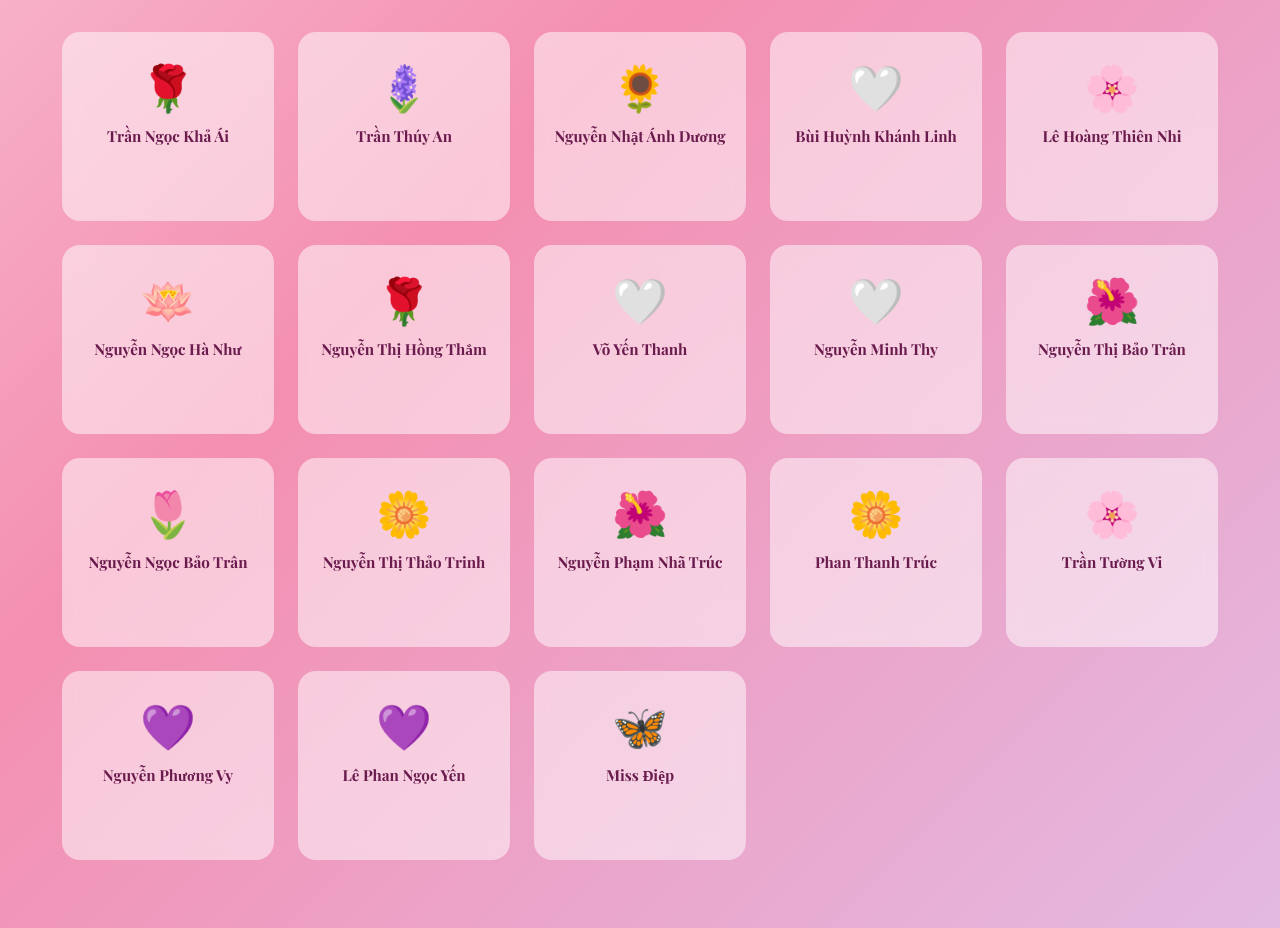
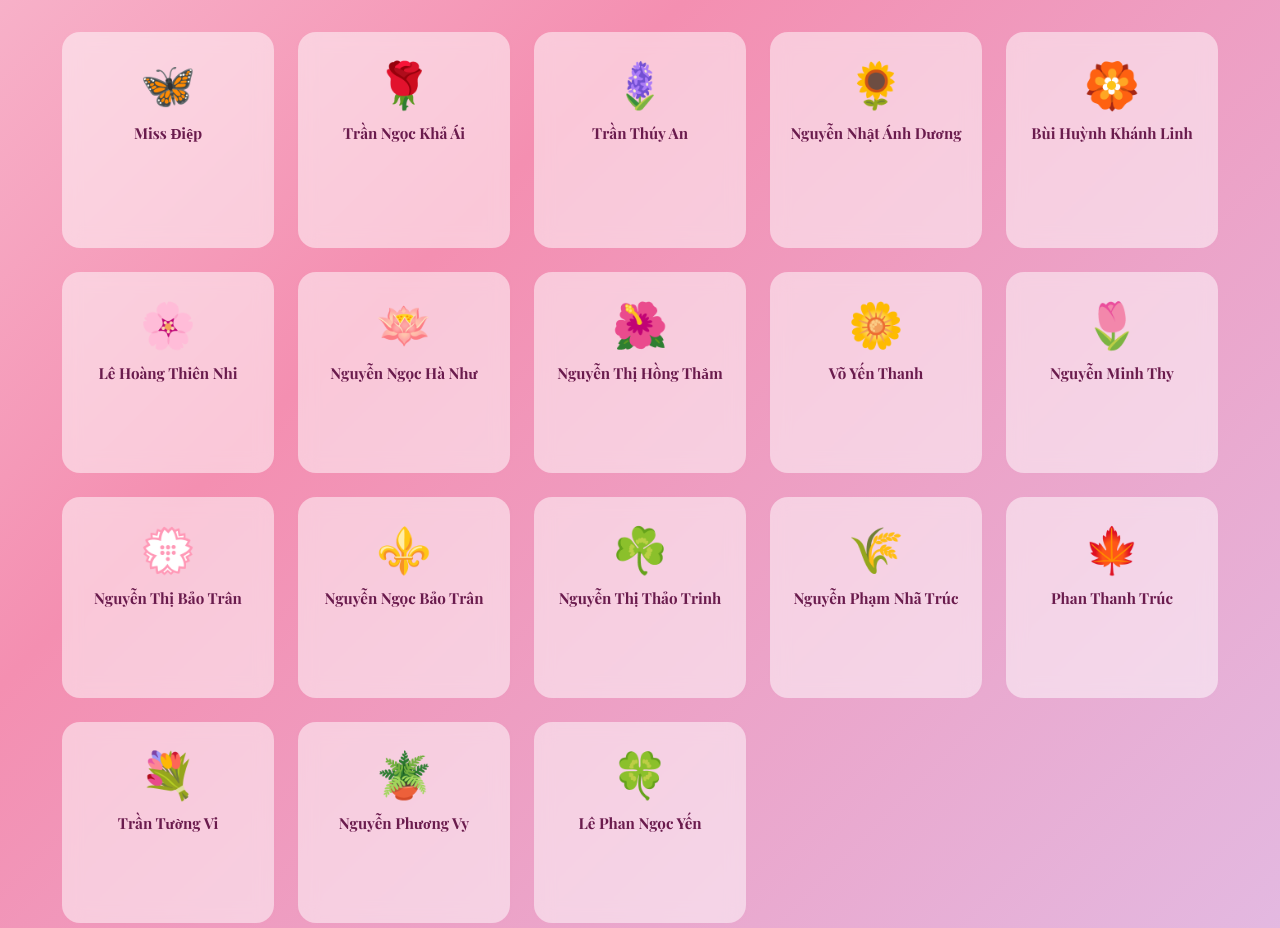
Before and after one commit to HIEUYT2/WEBCHINH8-3, a plain HTML site: page index.html in a window 1280 px wide. Shown: the part 1040-1968 px from the top of the page. Drawn offline with nearby package versions, Linux system fonts and the light colour scheme; a web font is replaced by a local one.

Commit message:
first commit2

```diff
--- a/index.html
+++ b/index.html
@@ -360,7 +360,13 @@
             background: rgba(255,255,255,0.8);
         }
 
-        .member-avatar { font-size: 2.8rem; margin-bottom: 10px; display: block; animation: float 3s ease-in-out infinite; }
+        .member-avatar {
+            font-size: 2.8rem;
+            margin-bottom: 10px;
+            display: block;
+            animation: float 3s ease-in-out infinite;
+            font-family: "Apple Color Emoji", "Segoe UI Emoji", "Noto Color Emoji", sans-serif;
+        }
         .member-name { font-family: 'Playfair Display', serif; font-size: 0.95rem; font-weight: 700; color: #6a1b4d; margin-bottom: 6px; }
         .member-wish { font-size: 0.78rem; color: #ad1457; font-weight: 500; opacity: 0; transform: translateY(10px); transition: all 0.3s ease; }
         .member-card:hover .member-wish { opacity: 1; transform: translateY(0); }
@@ -1095,58 +1101,59 @@
 
     // 18 thành viên nữ
     const members = [
-        "Trần Ngọc Khả Ái", "Trần Thúy An", "Nguyễn Nhật Ánh Dương",
-        "Bùi Huỳnh Khánh Linh", "Lê Hoàng Thiên Nhi", "Nguyễn Ngọc Hà Như",
-        "Nguyễn Thị Hồng Thắm", "Võ Yến Thanh", "Nguyễn Minh Thy",
-        "Nguyễn Thị Bảo Trân", "Nguyễn Ngọc Bảo Trân", "Nguyễn Thị Thảo Trinh",
-        "Nguyễn Phạm Nhã Trúc", "Phan Thanh Trúc", "Trần Tường Vi",
-        "Nguyễn Phương Vy", "Lê Phan Ngọc Yến", "Miss Điệp"
+        "Miss Điệp", "Trần Ngọc Khả Ái", "Trần Thúy An",
+        "Nguyễn Nhật Ánh Dương", "Bùi Huỳnh Khánh Linh", "Lê Hoàng Thiên Nhi",
+        "Nguyễn Ngọc Hà Như", "Nguyễn Thị Hồng Thắm", "Võ Yến Thanh",
+        "Nguyễn Minh Thy", "Nguyễn Thị Bảo Trân", "Nguyễn Ngọc Bảo Trân",
+        "Nguyễn Thị Thảo Trinh", "Nguyễn Phạm Nhã Trúc", "Phan Thanh Trúc",
+        "Trần Tường Vi", "Nguyễn Phương Vy", "Lê Phan Ngọc Yến"
     ];
 
-    const avatarEmojis = ["🌹","🪻","🌻","🤍","🌸","🪷","🌹","🤍","🤍","🌺","🌷","🌼","🌺","🌼","🌸","💜","💜","🦋"];
-
-    // Hoa tượng trưng cho từng thành viên
+    // Icon hoa/cây cỏ riêng cho từng bạn/cô, mỗi người 1 icon
+    const avatarEmojis = ["🦋","🌹","🪻","🌻","🏵️","🌸","🪷","🌺","🌼","🌷","💮","⚜️","☘️","🌾","🍁","💐","🪴","🍀"];
+
+    // Phân tích tên + lời chúc ngắn hiển thị dưới tên
     const memberFlowerNotes = [
-        "🌹 Hoa hồng phấn • Ngọt ngào, đáng yêu, dịu dàng",
-        "🪻 Hoa oải hương • Dịu nhẹ, bình yên, thanh thúy",
-        "🌻 Hoa hướng dương • Rực rỡ, tỏa sáng",
-        "🤍 Hoa linh lan • Tinh khiết, mang lại may mắn",
-        "🌸 Hoa anh đào • Nhẹ nhàng, tinh tế, trong sáng",
-        "🪷 Hoa sen • Thanh cao, trong sáng, nữ tính",
-        "🌹 Hoa hồng đỏ thắm • Nồng nàn, nổi bật",
-        "🤍 Hoa nhài trắng • Thanh khiết, hương nhẹ",
-        "🤍 Hoa cúc trắng • Thanh cao, nho nhã",
-        "🌺 Hoa mẫu đơn • Quý phái, sang trọng",
-        "🌷 Hoa tulip hồng • Thanh lịch, quý giá",
-        "🌼 Hoa cúc họa mi • Trong sáng, giản dị",
-        "🌺 Hoa lan hồ điệp • Tao nhã, tinh tế",
-        "🌼 Hoa thủy tiên • Thanh cao, ngay thẳng",
-        "🌸 Hoa tường vi • Dịu dàng, duyên dáng",
-        "💜 Hoa violet • Nhỏ nhắn, thơm dịu",
-        "💜 Hoa thạch thảo • Nhẹ nhàng, lung linh",
-        "🦋 Hoa lan hồ điệp • Tự do như cánh bướm"
+        "Tên Điệp gợi lên cánh bướm thanh thoát, kính chúc cô luôn mạnh khỏe và tràn đầy nhiệt huyết.",
+        "Khả Ái nghĩa là dễ mến, chúc bạn luôn đáng yêu và lan tỏa niềm vui.",
+        "Thúy An mang sắc xanh bình yên, chúc bạn luôn dịu dàng và an nhiên.",
+        "Ánh Dương như tia nắng sớm, chúc bạn luôn rạng rỡ và truyền cảm hứng.",
+        "Khánh Linh gợi điềm lành tinh anh, chúc bạn luôn may mắn và tự tin.",
+        "Thiên Nhi là món quà trời ban, chúc bạn mãi trong trẻo và hạnh phúc.",
+        "Hà Như gợi dòng sông êm đềm, chúc bạn luôn thanh tao và bình an.",
+        "Hồng Thắm đậm sắc nồng nàn, chúc bạn luôn nổi bật và nhiều niềm vui.",
+        "Yến Thanh mang nét trong trẻo tự do, chúc bạn luôn nhẹ nhàng và vững vàng.",
+        "Minh Thy vừa sáng vừa nho nhã, chúc bạn luôn tinh tế và gặp nhiều điều tốt đẹp.",
+        "Bảo Trân nghĩa là báu vật trân quý, chúc bạn luôn được yêu thương và trân trọng.",
+        "Ngọc Bảo Trân gợi viên ngọc quý, chúc bạn luôn tỏa sáng theo cách riêng.",
+        "Thảo Trinh mang vẻ mộc mạc tinh khôi, chúc bạn luôn hiền hòa và hạnh phúc.",
+        "Nhã Trúc thanh lịch mà cứng cỏi, chúc bạn luôn bản lĩnh và dịu dàng.",
+        "Thanh Trúc gợi sự ngay thẳng trong trẻo, chúc bạn luôn kiên định và thành công.",
+        "Tên Tường Vi đã là một loài hoa đẹp, chúc bạn luôn duyên dáng và rực rỡ.",
+        "Phương Vy nhỏ nhắn mà thơm dịu, chúc bạn luôn tự tin và đáng yêu.",
+        "Ngọc Yến vừa thanh vừa sáng, chúc bạn luôn an yên và tỏa sáng."
     ];
 
     // Lời chúc riêng cho từng thành viên (modal)
     const personalWishes = [
-        "Khả Ái ơi, hoa hồng phấn rất hợp với sự đáng yêu của bạn. Chúc bạn luôn ngọt ngào, dịu dàng và tràn đầy niềm vui! 🌹💕",
-        "Thúy An ơi, bạn mang cảm giác bình yên như hoa oải hương. Chúc bạn luôn nhẹ nhàng, an nhiên và hạnh phúc! 🪻✨",
-        "Ánh Dương ơi, đúng như hoa hướng dương, bạn luôn rực rỡ và lan tỏa năng lượng tích cực cho cả lớp! 🌻☀️",
-        "Khánh Linh ơi, hoa linh lan tượng trưng cho điềm lành và may mắn như chính tên của bạn. Chúc bạn luôn tỏa sáng! 🤍🍀",
-        "Thiên Nhi ơi, nét trong trẻo của bạn rất hợp với hoa anh đào. Chúc bạn mãi tinh tế, dịu dàng và vui tươi! 🌸💫",
-        "Hà Như ơi, hoa sen thanh cao như phong thái của bạn. Chúc bạn luôn bình an, thuần khiết và đầy yêu thương! 🪷💖",
-        "Hồng Thắm ơi, cái tên đã gợi lên sắc đỏ nồng nàn của hoa hồng thắm. Chúc bạn mãi rực rỡ và hạnh phúc! 🌹🥰",
-        "Yến Thanh ơi, hoa nhài trắng hợp với sự trong trẻo của bạn. Chúc bạn luôn thanh khiết, tự do và thật duyên dáng! 🤍🕊️",
-        "Minh Thy ơi, vẻ nho nhã của bạn giống như hoa cúc trắng. Chúc bạn luôn tinh tế, thông minh và gặp nhiều may mắn! 🤍🌟",
-        "Bảo Trân ơi, hoa mẫu đơn đại diện cho sự quý phái và trân quý như chính cái tên của bạn. Chúc bạn thật rạng rỡ! 🌺👑",
-        "Ngọc Bảo Trân ơi, hoa tulip hồng rất hợp với sự thanh lịch và quý giá của bạn. Chúc bạn luôn nổi bật theo cách riêng! 🌷💎",
-        "Thảo Trinh ơi, hoa cúc họa mi mang nét trong sáng và giản dị như bạn. Chúc bạn luôn nhẹ nhàng và bình an! 🌼💕",
-        "Nhã Trúc ơi, hoa lan hồ điệp tôn lên vẻ tao nhã tinh tế của bạn. Chúc bạn luôn tự tin và tỏa sáng! 🌺✨",
-        "Thanh Trúc ơi, hoa thủy tiên tượng trưng cho sự thanh cao và chính trực. Chúc bạn luôn mạnh mẽ, trong sáng và thành công! 🌼💙",
-        "Tường Vi ơi, tên bạn đã là một loài hoa đẹp. Chúc bạn mãi dịu dàng, duyên dáng và hạnh phúc tròn đầy! 🌸💖",
-        "Phương Vy ơi, hoa violet nhỏ nhắn mà cuốn hút như bạn. Chúc bạn luôn đáng yêu và thơm ngát năng lượng tích cực! 💜🌈",
-        "Ngọc Yến ơi, hoa thạch thảo nhẹ nhàng và lung linh đúng với khí chất của bạn. Chúc bạn luôn rạng rỡ và an yên! 💜🕊️",
-        "Miss Điệp ơi, hình ảnh cánh bướm của bạn rất hợp với hoa lan hồ điệp. Chúc bạn luôn tự do, tinh tế và bay cao thật đẹp! 🦋🌺"
+        "Cô Điệp kính mến, tên “Điệp” gợi cánh bướm thanh thoát và tinh tế. Chúng em kính chúc cô luôn mạnh khỏe, an vui, nhiều năng lượng tích cực và luôn đồng hành thật hạnh phúc cùng 12A1. 💐",
+        "Khả Ái ơi, cái tên đã nói lên sự dễ thương, gần gũi và thiện cảm. Chúc bạn luôn đáng yêu, tự tin và gặp thật nhiều niềm vui trong cuộc sống! 🌹",
+        "Thúy An ơi, tên bạn mang vẻ xanh trong và bình yên rất đẹp. Chúc bạn luôn giữ được sự nhẹ nhàng, an nhiên và hạnh phúc mỗi ngày! 🪻",
+        "Ánh Dương ơi, bạn như tia nắng ấm khiến mọi thứ bừng sáng hơn. Chúc bạn luôn rực rỡ, tích cực và thành công trên mọi chặng đường! 🌻",
+        "Khánh Linh ơi, tên bạn gợi điều lành và sự lanh lợi tinh anh. Chúc bạn luôn may mắn, bản lĩnh và tỏa sáng đúng giá trị của mình! 💮",
+        "Thiên Nhi ơi, tên bạn nghe như một món quà dịu dàng của bầu trời. Chúc bạn luôn trong trẻo, tinh tế và đạt được những điều mình mong ước! 🌸",
+        "Hà Như ơi, tên bạn gợi một dòng sông êm và sâu lắng. Chúc bạn luôn bình an, nữ tính và giữ được năng lượng tích cực trong mọi ngày! 🪷",
+        "Hồng Thắm ơi, cái tên mang sắc màu nồng ấm và nổi bật. Chúc bạn luôn rạng rỡ, tự tin và nhận thật nhiều yêu thương chân thành! 🌺",
+        "Yến Thanh ơi, tên bạn mang cảm giác tự do, thanh khiết và trong trẻo. Chúc bạn luôn nhẹ nhàng nhưng vững vàng, bay cao theo ước mơ của mình! 🌼",
+        "Minh Thy ơi, tên bạn vừa sáng sủa vừa nho nhã, rất duyên. Chúc bạn luôn thông tuệ, tinh tế và gặp thật nhiều điều may mắn đẹp đẽ! 🌷",
+        "Bảo Trân ơi, bạn đúng như một báu vật đáng trân quý. Chúc bạn luôn được yêu thương, trân trọng và tỏa sáng thật kiêu hãnh! 💐",
+        "Ngọc Bảo Trân ơi, tên bạn gợi viên ngọc quý hiếm và thanh lịch. Chúc bạn luôn nổi bật theo cách riêng và giữ trọn sự rạng rỡ của mình! 🌷",
+        "Thảo Trinh ơi, tên bạn mộc mạc mà tinh khôi, rất dịu dàng. Chúc bạn luôn bình yên, giữ được sự trong trẻo và hạnh phúc dài lâu! 🌼",
+        "Nhã Trúc ơi, cái tên mang khí chất tao nhã nhưng rất kiên cường. Chúc bạn luôn bản lĩnh, tự tin và vững bước trong mọi mục tiêu! 🪻",
+        "Thanh Trúc ơi, tên bạn gợi sự ngay thẳng, trong sáng và mạnh mẽ. Chúc bạn luôn kiên định, chân thành và gặt hái thật nhiều thành công! 🪷",
+        "Tường Vi ơi, tên bạn là một loài hoa đẹp và rất duyên. Chúc bạn luôn dịu dàng, tươi tắn và có thật nhiều khoảnh khắc hạnh phúc! 🌸",
+        "Phương Vy ơi, tên bạn mang nét nhỏ nhắn mà thơm ngát, đáng mến. Chúc bạn luôn tự tin, tích cực và đáng yêu theo đúng chất riêng! 🌺",
+        "Ngọc Yến ơi, tên bạn gợi vẻ đẹp thanh sáng và tinh tế. Chúc bạn luôn an yên, trọn niềm vui và luôn tỏa sáng theo cách dịu dàng nhất! 🌻"
     ];
 
     // Quà vòng quay (8 ô)
```
